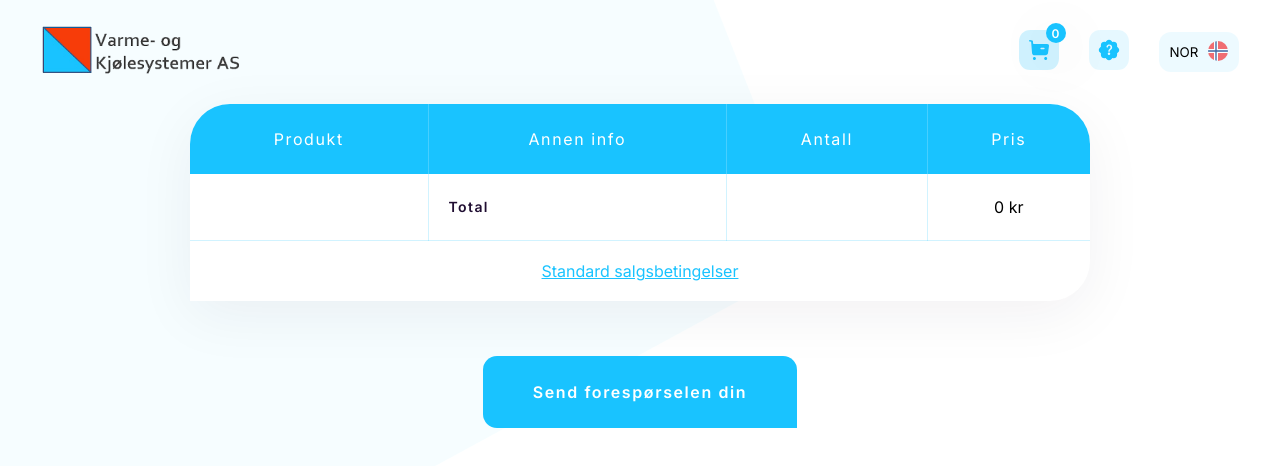
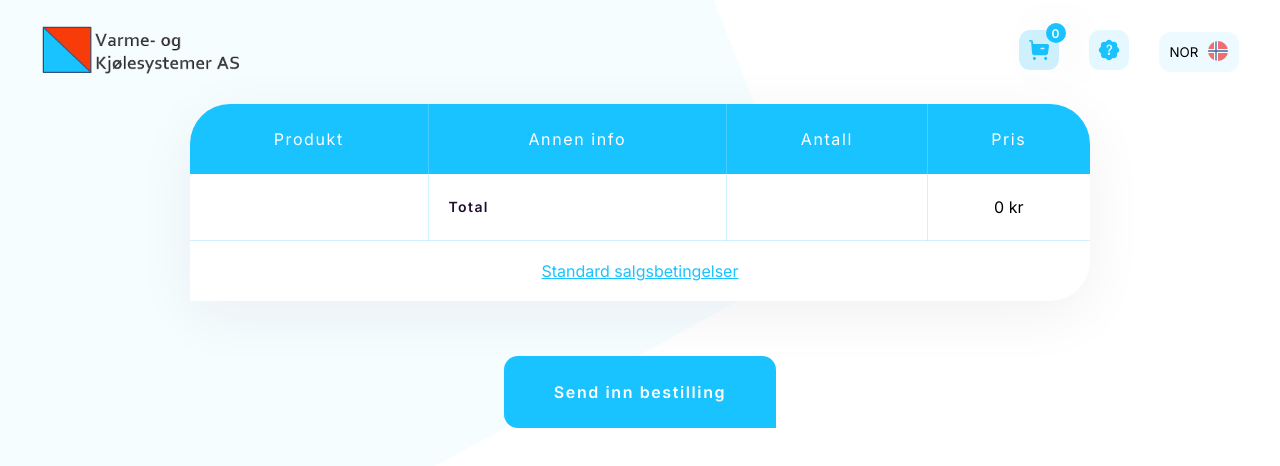
Before and after one commit to Getonnet/heatpump-frontend, a React (Create React App) app: page /cart in a window 1280 px wide. Shown: the top 466 px of the page. Built offline with nearby package versions, Linux system fonts and the light colour scheme.

Commit message:
small heatpump updates

```diff
--- a/src/locales/en/translation.json
+++ b/src/locales/en/translation.json
@@ -6,7 +6,7 @@
     "collects": "VKSYS collects information necessary to send you its best offer.",
     "ask":"I will now ask some questions to be able to give advice on which heat pump models may be relevant for you and what will be the correct capacity of the heat pump.",
     "Addtocart": "Add to cart",
-    "Send Request": "Send Request",
+    "Submit order": "Submit order",
     "Send your request": "Send your request",
     "Total": "Total",
     "Address": "Address",
--- a/src/locales/nor/translation.json
+++ b/src/locales/nor/translation.json
@@ -6,7 +6,7 @@
     "collects": "VKSYS samler informasjon som er nødvendig for å sende deg det beste tilbudet.",
     "ask":"Jeg vil nå stille noen spørsmål for å kunne gi råd om hvilke varmepumpemodeller som kan være relevante for deg og hva som vil være riktig kapasitet til varmepumpen.",
     "Addtocart": "Legg i handlekurv",
-    "Send Request": "Send forespørsel",
+    "Submit order": "Send inn bestilling",
     "Send your request": "Send forespørselen din",
     "Total": "Total",
     "Address": "Adresse",
--- a/src/pages/cartpage.jsx
+++ b/src/pages/cartpage.jsx
@@ -166,7 +166,7 @@ export default function CartPage({ products }) {
 
         <div className='cart-cta'>
           <button className='btn' onClick={openModal}>
-            {t('Send your request')}
+            {t('Submit order')}
           </button>
         </div>
       </div>
@@ -264,8 +264,7 @@ export default function CartPage({ products }) {
 
           <div className='bottom'>
             <button onClick={handleSubmit} type='submit' className='btn'>
-              {t('Send Request')}
-              {/* Send Request */}
+              {t('Submit order')}
             </button>
           </div>
         </form>
```
